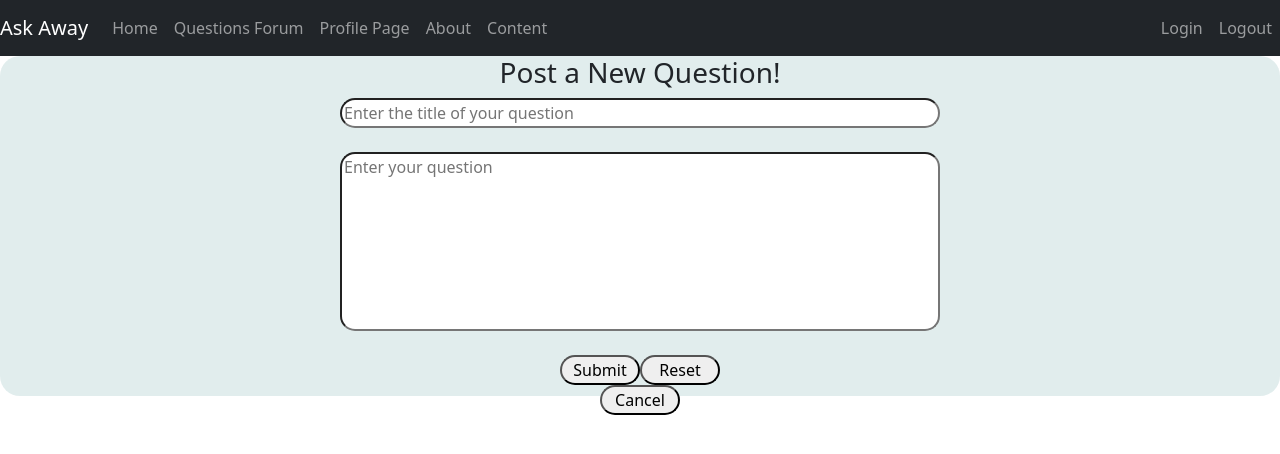
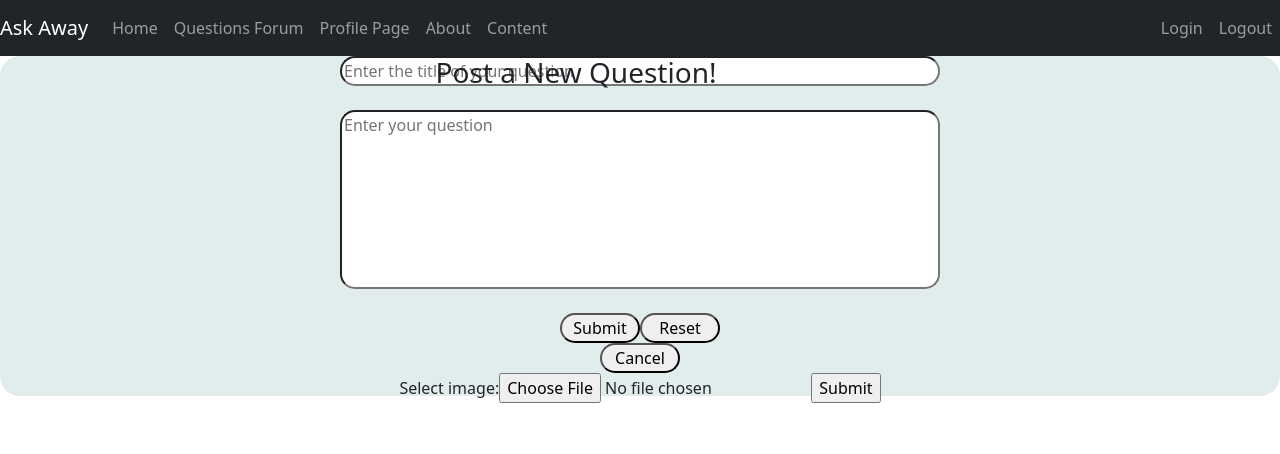
Before and after one commit to AbhB2303/SOEN341_Project, a React (Create React App) app: page / in a window 1280 px wide. Shown: the top 454 px of the page. Built offline with nearby package versions, Linux system fonts and the light colour scheme.

Commit message:
Include Image Integration in Asking Questions Textbox Fixes #26

```diff
--- a/src/components/AskQuestionForm.jsx
+++ b/src/components/AskQuestionForm.jsx
@@ -9,7 +9,7 @@ class AskQuestionForm extends Component {
     render() {
         return (
             <div className="box">
-                <div className="h2">
+                <div className="h3">
                     <h3>Post a New Question!</h3>
                 </div>
                 <form className="form">
@@ -25,6 +25,11 @@ class AskQuestionForm extends Component {
          	     	<input className="submit" type="submit" value="Cancel" onClick={this.cancellationAlert} />
                     <br />
                 </form>
+                <form action="/action_page.php">
+                    <label for="img">Select image:</label>
+                    <input type="file" id="img" name="img" accept="image/*" />
+                    <input type="submit" />
+                </form>
             </div>
         )
     }
```
